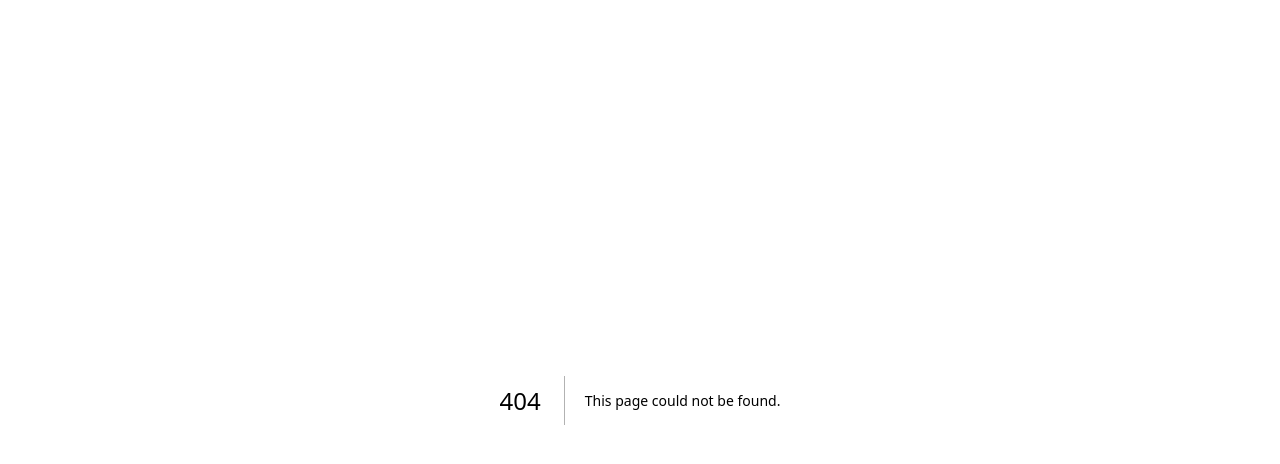
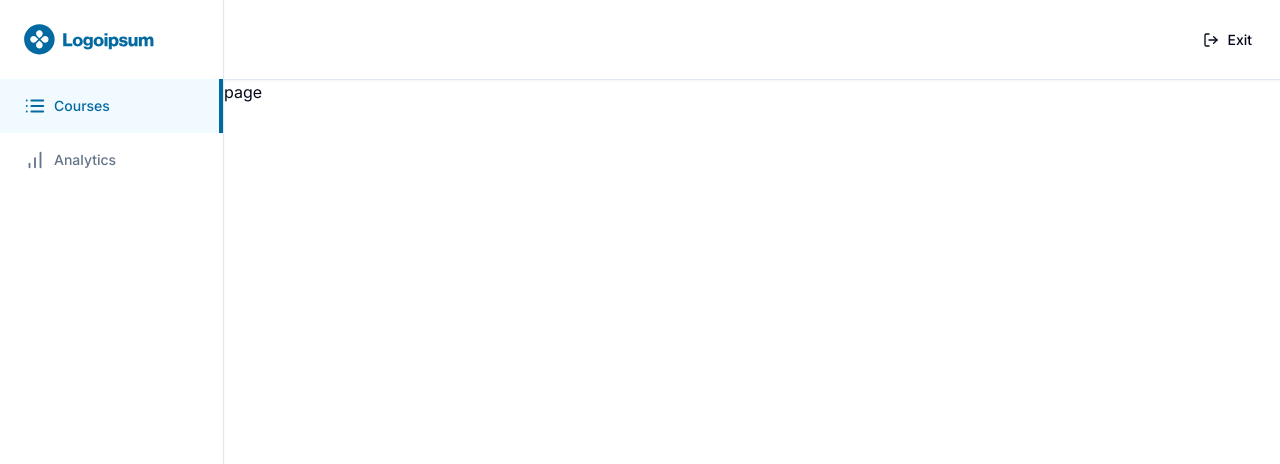
Before and after one commit to a7medhassanmohi/Learning-Platform, a Next.js app: page /teacher/courses in a window 1280 px wide. Before the commit this address had no page. Shown: the top 464 px of the page. Built offline with nearby package versions, Linux system fonts and the light colour scheme.

Commit message:
add teacherMode in sideNav and navbar

```diff
--- /dev/null
+++ b/app/(dashboard)/(routes)/teacher/analytics/page.tsx
@@ -0,0 +1,11 @@
+import React from 'react'
+
+type Props = {}
+
+const page = (props: Props) => {
+  return (
+    <div>page</div>
+  )
+}
+
+export default page
--- /dev/null
+++ b/app/(dashboard)/(routes)/teacher/courses/page.tsx
@@ -0,0 +1,11 @@
+import React from 'react'
+
+type Props = {}
+
+const page = (props: Props) => {
+  return (
+    <div>page</div>
+  )
+}
+
+export default page
--- a/app/(dashboard)/_components/SidebarRoutes.tsx
+++ b/app/(dashboard)/_components/SidebarRoutes.tsx
@@ -2,6 +2,7 @@
 import { BarChart, Compass, Layout, List } from 'lucide-react';
 import React from 'react'
 import SidebarItem from './SidebarItem';
+import { usePathname } from 'next/navigation';
 
 type Props = {}
 const guestRoutes = [
@@ -31,7 +32,10 @@
   ]
 
 const SidebarRoutes = (props: Props) => {
-    const routes = guestRoutes;
+  const pathname = usePathname();
+  const isTeacherPage = pathname?.includes("/teacher");
+
+  const routes = isTeacherPage ? teacherRoutes : guestRoutes;
   return (
     <div className="flex flex-col w-full">
        {routes.map((route) => (
--- a/components/NavbarRoutes.tsx
+++ b/components/NavbarRoutes.tsx
@@ -1,12 +1,38 @@
+"use client"
 import { UserButton } from '@clerk/nextjs'
+import Link from 'next/link'
+import { usePathname } from 'next/navigation'
 import React from 'react'
+import { Button } from './ui/button'
+import { LogOut } from 'lucide-react'
 
 type Props = {}
 
 const NavbarRoutes = (props: Props) => {
+  const pathname = usePathname();
+  const isTeacherPage = pathname?.startsWith("/teacher");
+  const isCoursePage = pathname?.includes("/courses");
   return (
     <div className='flex gap-x-2 ml-auto'>
-        <UserButton/>
+      {
+        isTeacherPage || isCoursePage ? (
+          <Link href="/">
+            <Button size="sm" variant="ghost">
+              <LogOut className="h-4 w-4 mr-2" />
+              Exit
+            </Button>
+          </Link>
+        ) :(
+          <Link href="/teacher/courses">
+          <Button size="sm" variant="ghost">
+            Teacher mode
+          </Button>
+        </Link>
+        )
+      }
+        <UserButton
+        afterSignOutUrl="/"
+        />
     </div>
   )
 }
```
